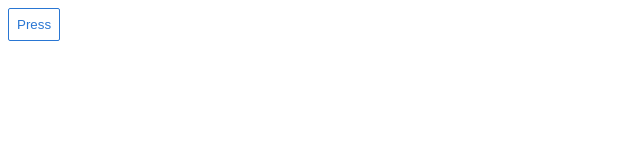
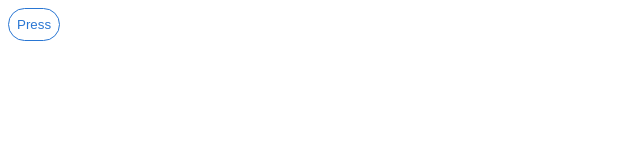
Before and after one commit to Vivthecoder/Shashank, a plain HTML site: page index.html in a window 1280 px wide. Shown: the full height of the page, 0-640 px from the left. Drawn offline with Linux system fonts and the light colour scheme.

Commit message:
Update index.html

```diff
--- a/index.html
+++ b/index.html
@@ -13,7 +13,7 @@
         padding: 8px;
         color: rgb(41, 118, 211);
         border-color: rgb(41, 118, 211);
-        border-radius: 2px;
+        border-radius: 55px;
         border-width: 1px;
         cursor: pointer;
         transition: background-color 0.15s;
@@ -26,4 +26,3 @@
 <body>
     <button class="Hello">Press</button>
 </body>
-</html>
```
